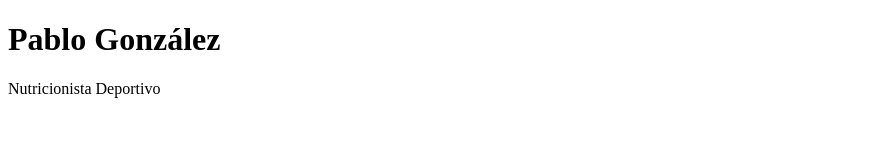
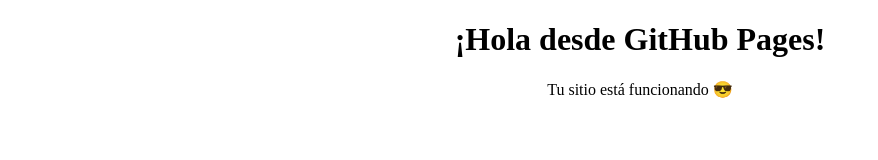
Before and after one commit to pablodgonza/CV-Pablo-G, a plain HTML site: page index.html in a window 1280 px wide. Shown: the whole page, without its empty margins (0-878 px from the left). Drawn offline with Linux system fonts and the light colour scheme.

Commit message:
Contenido de prueba para validar GitHub Pages

```diff
--- a/index.html
+++ b/index.html
@@ -2,11 +2,11 @@
 <html lang="es">
 <head>
   <meta charset="UTF-8" />
-  <meta name="viewport" content="width=device-width, initial-scale=1.0">
-  <title>CV Pablo G</title>
+  <meta name="viewport" content="width=device-width, initial-scale=1.0" />
+  <title>CV Pablo González</title>
 </head>
 <body>
-  <h1>Pablo González</h1>
-  <p>Nutricionista Deportivo</p>
+  <h1 style="text-align: center;">¡Hola desde GitHub Pages!</h1>
+  <p style="text-align: center;">Tu sitio está funcionando 😎</p>
 </body>
 </html>
```
